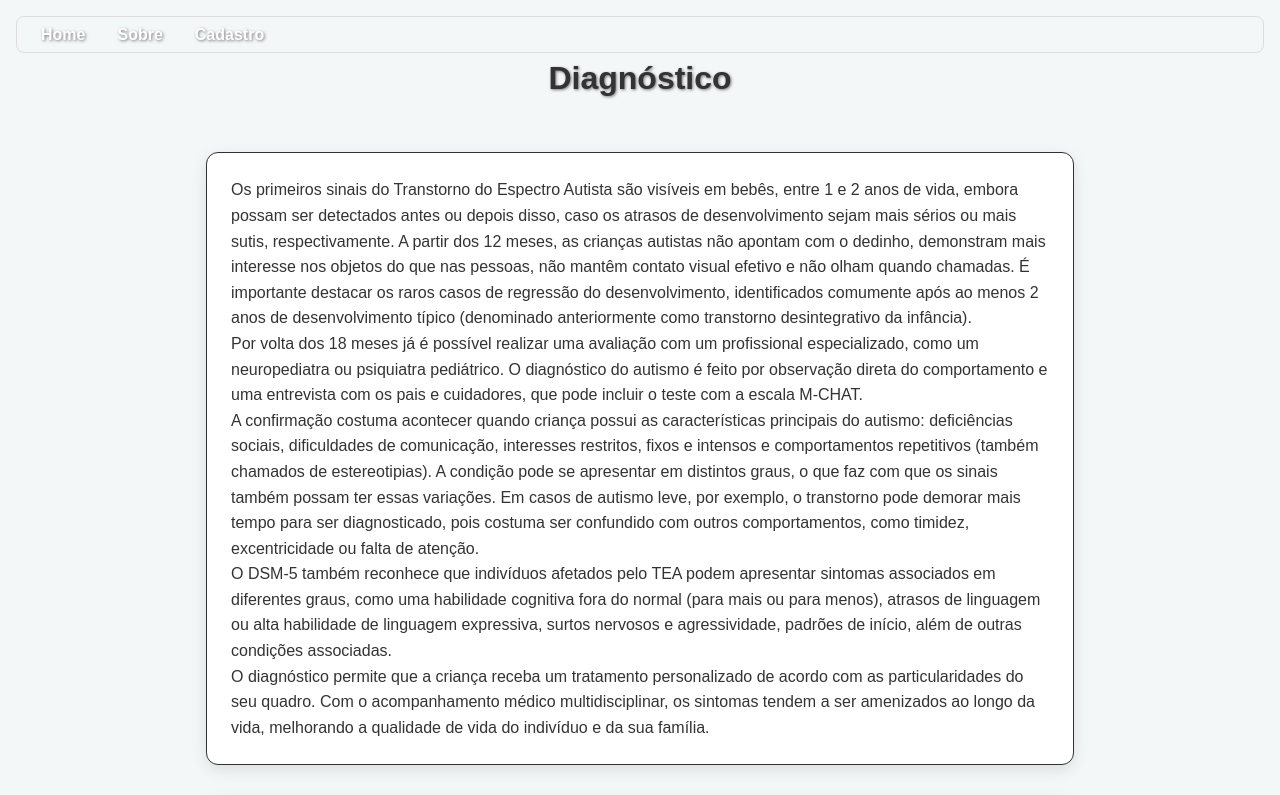
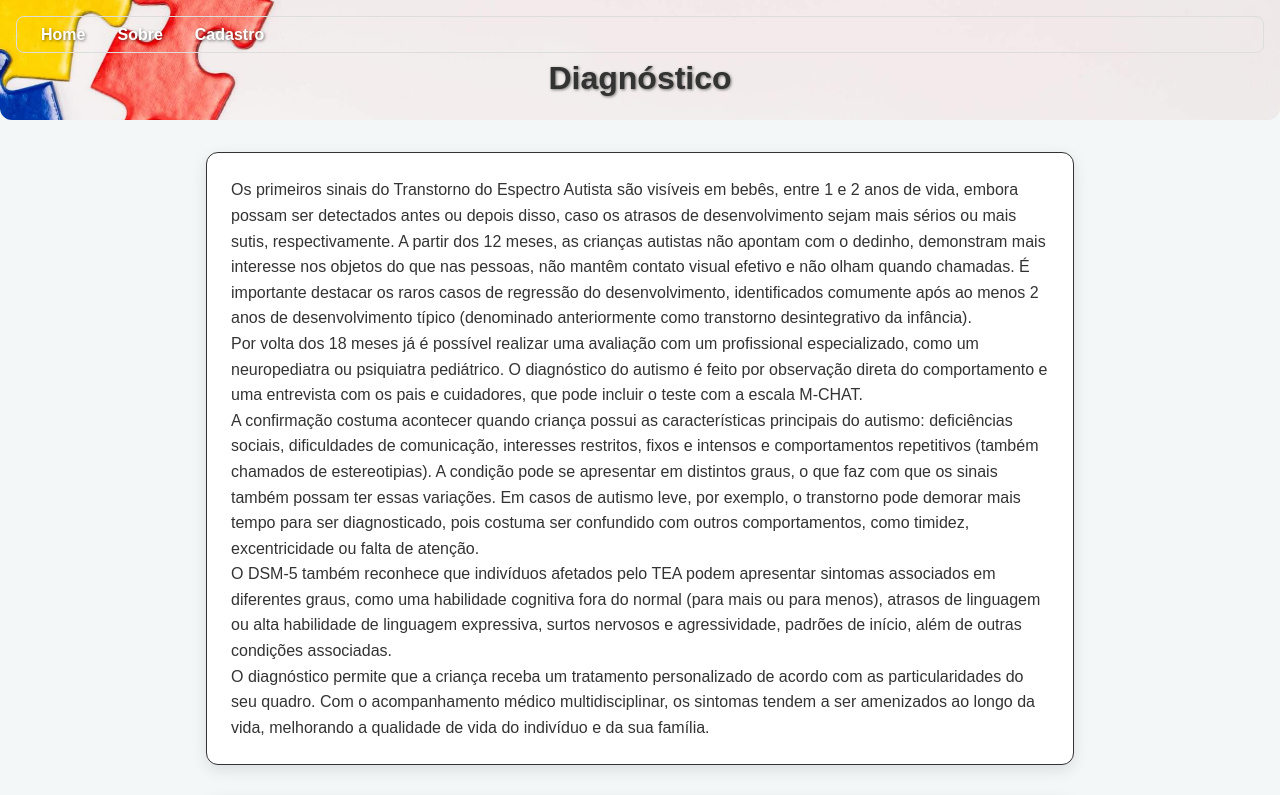
Before and after one commit to jonatacabral/ong_sobre_autismo, a plain HTML site: page pagina2.html in a window 1280 px wide. Shown: the top 795 px of the page. Drawn offline with Linux system fonts and the light colour scheme.

```diff
--- a/stylepg2.css
+++ b/stylepg2.css
@@ -15,7 +15,7 @@ body {
 
 /* Header */
 header {
-  background-image: url('/imagens/template.jpg');
+  background-image: url('template.jpg');
   background-size: cover;
   background-position: center;
 
```
